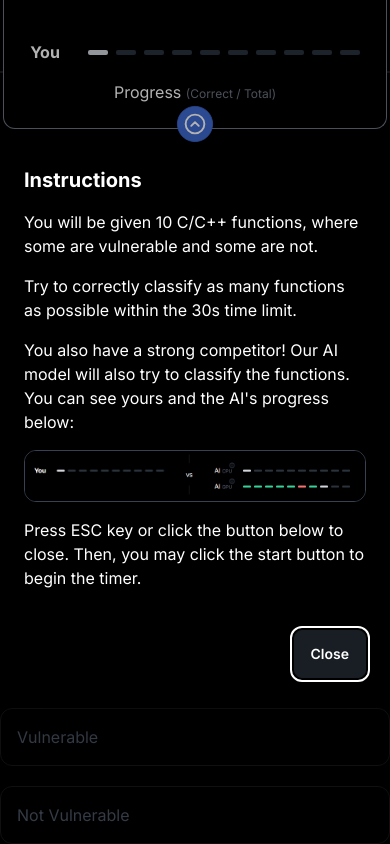
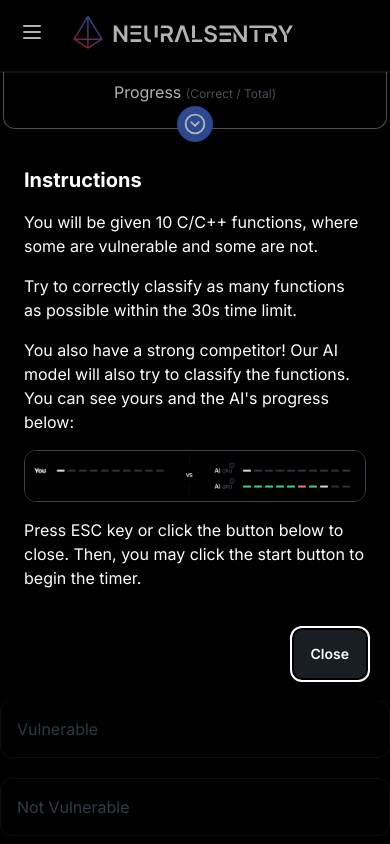
Before and after one commit to neuralsentry/demo, a Next.js app in the folder apps/web/: page /challenge in a window 390 px wide. Built offline with nearby package versions, Linux system fonts and the light colour scheme; no server answers.

Commit message:
fix: challenge progress stop blocking nav

```diff
--- a/apps/web/src/app/challenge/page.tsx
+++ b/apps/web/src/app/challenge/page.tsx
@@ -343,7 +343,7 @@ export default function Start() {
           "flex flex-col-reverse md:flex-row justify-center items-center mx-auto mt-0 md:mt-4 gap-x-10",
           "fixed top-0 left-2/4 transform -translate-x-2/4 z-10 md:relative rounded-b-xl border border-t-0 border-gray-500",
           "bg-base-100 md:bg-inherit px-4 py-2 md:p-0 w-full max-w-sm  md:max-w-full",
-          "transition-transform duration-500 ease-in-out",
+          "transition-transform duration-500 ease-in-out z-10",
           !displayProgress && "-translate-y-[200px] md:translate-y-0"
         )}
       >
@@ -355,7 +355,7 @@ export default function Start() {
             size={30}
             className={clsx(
               "transition-transform duration-500 ease-in-out",
-              !displayProgress && "rotate-180"
+              displayProgress && "rotate-180"
             )}
           />
         </button>
--- a/apps/web/src/app/drawer-navbar.tsx
+++ b/apps/web/src/app/drawer-navbar.tsx
@@ -22,8 +22,8 @@ export function DrawerNavbar({ children }: Props) {
         onChange={() => setDrawer(!drawer)}
       />
       <div className="drawer-content">
-        <div className="sm:px-4 xl:max-w-6xl mx-auto w-screen">
-          <div className="navbar">
+        <div className="sm:px-4 xl:max-w-6xl mx-auto w-screen static">
+          <div className="navbar bg-base-100 relative z-50">
             <div className="navbar-start">
               <div className="flex-none lg:hidden">
                 <label
@@ -121,7 +121,7 @@ export function DrawerNavbar({ children }: Props) {
             </div>
           </div>
 
-          <div className="p-0 m-0 divider"></div>
+          <div className="pt-2 m-0 divider bg-base-100 h-0 relative z-50"></div>
           {children}
         </div>
       </div>
```
